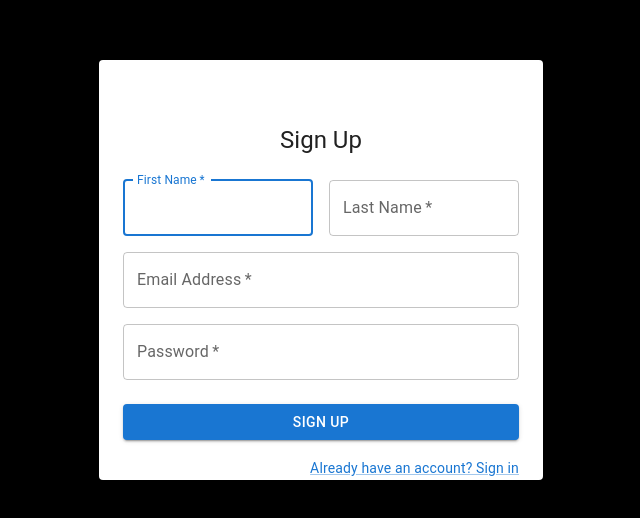
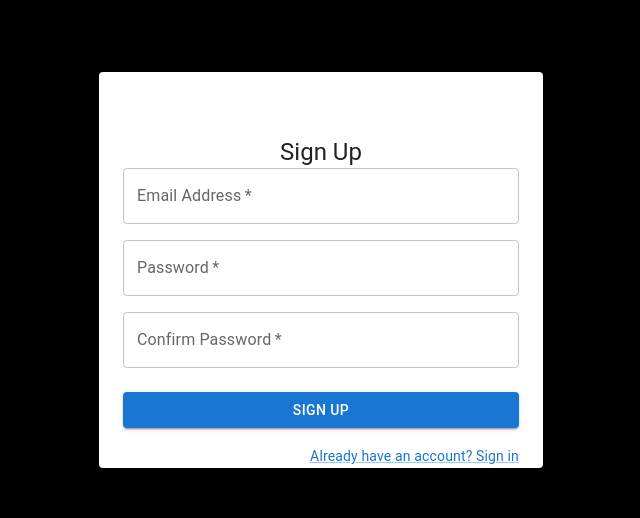
Before and after one commit to richardcolachagua/dream-closet, a React (Create React App) app: page /SignUpPage in a window 1280 px wide. Shown: the part 130-648 px from the top of the page, without its empty margins (319-959 px from the left). Built offline with nearby package versions, Linux system fonts and the light colour scheme.

Commit message:
"signup page frontend functionality implemented"

```diff
--- a/src/frontend/Pages/SignUpPage.jsx
+++ b/src/frontend/Pages/SignUpPage.jsx
@@ -1,4 +1,4 @@
-import React from "react";
+import React, { useState } from "react";
 import {
   Button,
   TextField,
@@ -10,12 +10,41 @@ import {
   CssBaseline,
 } from "@mui/material";
 import { createTheme, ThemeProvider } from "@mui/material/styles";
+import * as Yup from "yup";
+import { useFormik } from "formik";
 
 const SignUpPage = () => {
-  const defaultTheme = createTheme();
+  const [error, setError] = useState(""); // State for managing error messages
+
+  // Form  validation schema using Yup
+  const validationSchema = Yup.object().shape({
+    email: Yup.string()
+      .email("Invalid email address")
+      .required("Email is required"),
+    password: Yup.string()
+      .required("Password is required")
+      .min(8, "Password must be at least 8 characters"),
+    confirmPassword: Yup.string()
+      .oneOf([Yup.ref("password"), null], "Passwords must match")
+      .required("Confirm Password is required"),
+  });
+
+  // Formik for managing form state and submission
+  const formik = useFormik({
+    initialValues: {
+      email: "",
+      password: "",
+      confirmPassword: "",
+    },
+    validationSchema,
+    onSubmit: (values) => {
+      //Handle form submission
+      console.log("Form submitted", values);
+    },
+  });
 
   return (
-    <ThemeProvider theme={defaultTheme}>
+    <ThemeProvider theme={createTheme()}>
       <Grid
         container
         direction="column"
@@ -29,7 +58,6 @@ const SignUpPage = () => {
           sx={{ backgroundColor: "white", borderRadius: 1 }}
         >
           <CssBaseline />
-
           <Box
             sx={{
               marginTop: 8,
@@ -41,51 +69,64 @@ const SignUpPage = () => {
             <Typography component="h1" variant="h5">
               Sign Up
             </Typography>
-            <Box component="form" noValidate onSubmit={""} sx={{ mt: 3 }}>
+            {/* Signup form*/}
+            <form onSubmit={formik.handleSubmit}>
               <Grid container spacing={2}>
-                <Grid item xs={12} sm={6}>
-                  <TextField
-                    autoComplete="given-name"
-                    name="firstName"
-                    required
-                    fullWidth
-                    id="firstName"
-                    label="First Name"
-                    autoFocus
-                  />
-                </Grid>
-                <Grid item xs={12} sm={6}>
+                <Grid item xs={12}>
                   <TextField
                     required
                     fullWidth
-                    id="lastName"
-                    label="Last Name"
-                    name="lastName"
-                    autoComplete="family-name"
+                    id="email"
+                    name="email"
+                    label="Email Address"
+                    autoComplete="email"
+                    value={formik.values.email}
+                    onChange={formik.handleChange}
+                    error={formik.touched.email && Boolean(formik.errors.email)}
+                    helperText={formik.touched.email && formik.errors.email}
                   />
                 </Grid>
                 <Grid item xs={12}>
                   <TextField
                     required
                     fullWidth
-                    id="email"
-                    label="Email Address"
-                    name="email"
-                    autoComplete="email"
+                    id="password"
+                    name="password"
+                    label="Password"
+                    type="password"
+                    autoComplete="new-password"
+                    value={formik.values.password}
+                    onChange={
+                      formik.touched.password && Boolean(formik.errors.password)
+                    }
+                    helperText={
+                      formik.touched.password && formik.errors.password
+                    }
                   />
                 </Grid>
                 <Grid item xs={12}>
                   <TextField
                     required
                     fullWidth
-                    name="password"
-                    label="Password"
+                    id="confirmPassword"
+                    name="Confirm Password"
+                    label="Confirm Password"
                     type="password"
-                    id="password"
                     autoComplete="new-password"
+                    value={formik.values.confirmPassword}
+                    onChange={formik.handleChange}
+                    error={
+                      formik.touched.confirmPassword &&
+                      Boolean(formik.errors.confirmPassword)
+                    }
+                    helperText={
+                      formik.touched.confirmPassword &&
+                      formik.errors.confirmPassword
+                    }
                   />
                 </Grid>
               </Grid>
+              {/* Button for form submission */}
               <Button
                 type="submit"
                 fullWidth
@@ -94,6 +135,14 @@ const SignUpPage = () => {
               >
                 Sign Up
               </Button>
+              {/* Error message display */}
+              {error && (
+                <Typography variant="body2" color="error">
+                  {error.message}
+                </Typography>
+              )}
+            </form>
+            {/* Link to login page */}
             <Grid container justifyContent="flex-end">
               <Grid item>
                 <Link href="#" variant="body2">
@@ -102,7 +151,6 @@ const SignUpPage = () => {
               </Grid>
             </Grid>
           </Box>
-          </Box>
         </Container>
       </Grid>
     </ThemeProvider>
```
Lines whose indentation alone changed are shown as unchanged.
